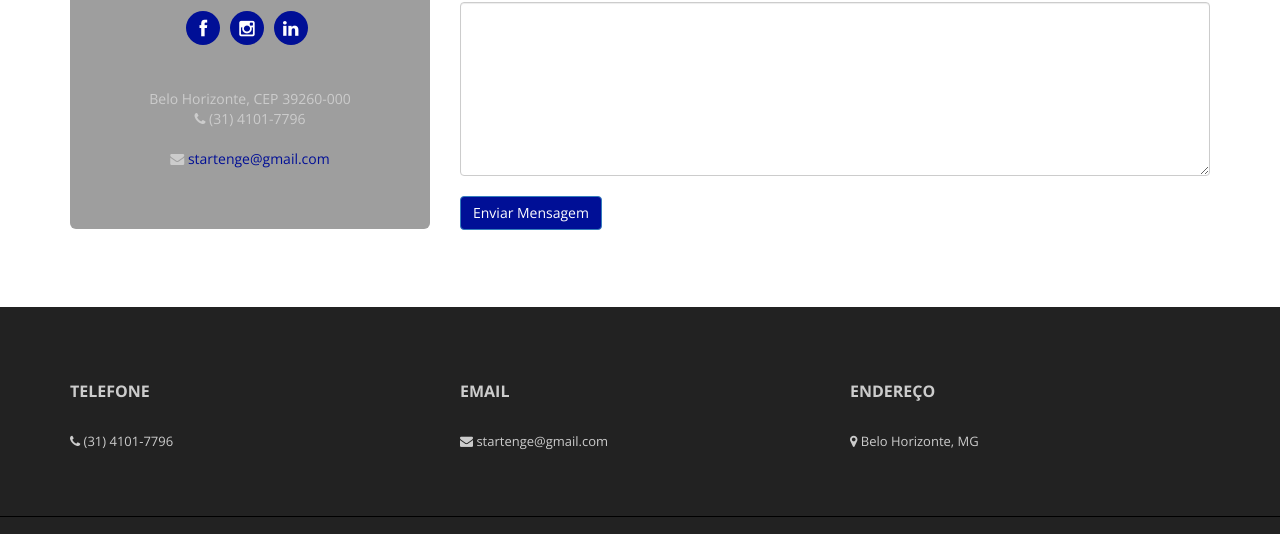
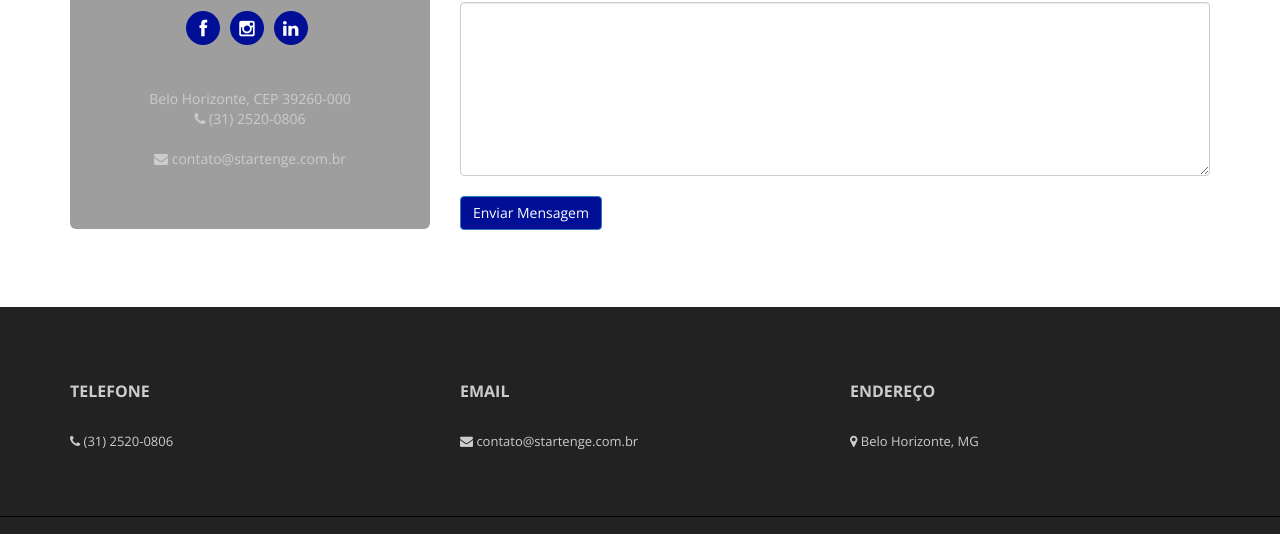
Before and after one commit to germanotm/start, a Jekyll site: the page built from contact.html, in a window 1280 px wide and 1400 px high, scrolled down 86 px. Shown: the part 835-1369 px from the top of the window. Built offline with Jekyll 4.4.1, drawn with Linux system fonts in a browser that asks for light colours.

Commit message:
muda email e telefone

```diff
--- a/_includes/footer.html
+++ b/_includes/footer.html
@@ -57,11 +57,11 @@
                     <div class="row">
                          <div class="footer_teaser col-sm-4 col-md-4">
                               <h3>Telefone</h3>
-                              <p><i class="fa fa-phone"></i> (31) 4101-7796</p>
+                              <p><i class="fa fa-phone"></i> (31) 2520-0806</p>
                          </div>
                          <div class="footer_teaser col-sm-4 col-md-4" id="latest-flickr-images">
                               <h3>Email</h3>
-                              <p><i class="fa fa-envelope"></i> startenge@gmail.com</p>
+                              <p><i class="fa fa-envelope"></i> contato@startenge.com.br</p>
                          </div>
                          <div class="footer_teaser col-sm-4 col-md-4">
                               <h3>Endereço</h3>
--- a/contact.html
+++ b/contact.html
@@ -34,10 +34,10 @@
                               <address>
                               <strong></strong><br>
                               Belo Horizonte, CEP 39260-000<br>
-                              <i class="fa fa-phone"></i> (31) 4101-7796
+                              <i class="fa fa-phone"></i> (31) 2520-0806
                               </address>
                               <address>
-                              <i class="fa fa-envelope"></i> <a href="mailto:#">startenge@gmail.com</a>
+                              <i class="fa fa-envelope"></i> <a href="mailto:#">contato@startenge.com.br</a>
                               </address>
                          </div>
                     </div>
```
Also changed, not shown: css/bootstrap.css.
